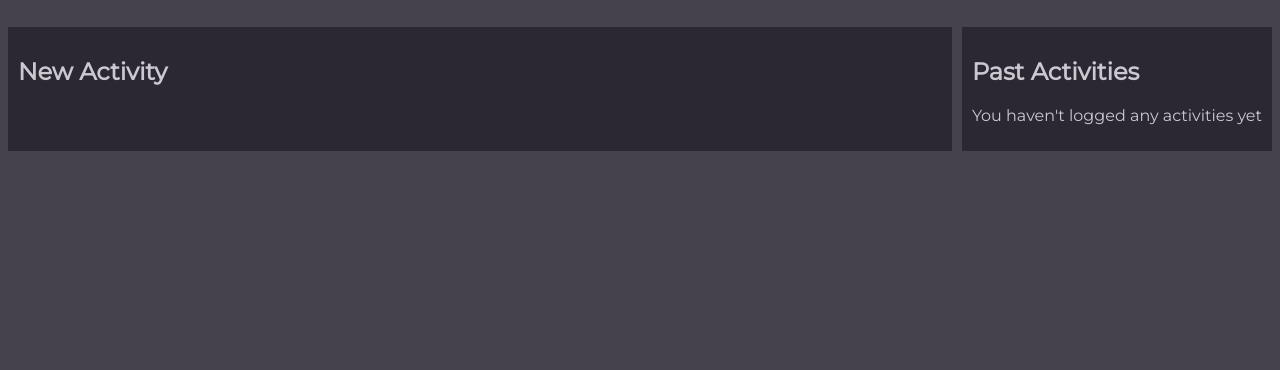
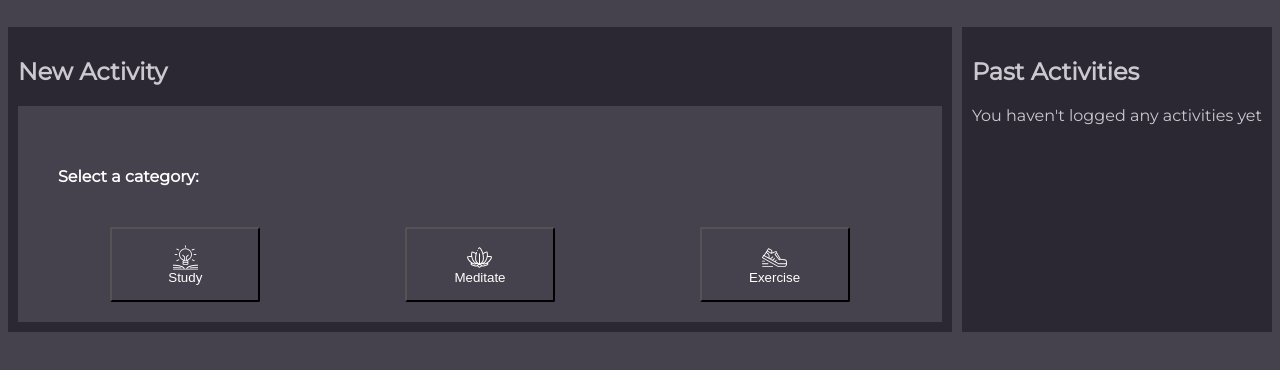
Before and after one commit to jennadilullo8/intention-timer, a plain HTML site: page index.html in a window 1280 px wide. Shown: the part 60-430 px from the top of the page. Drawn offline with Linux system fonts and the light colour scheme.

Commit message:
Add button section, button text and button image in HTML file, add styling for button section in CSS

```diff
--- a/index.html
+++ b/index.html
@@ -13,6 +13,20 @@
     <main>
       <section class="new-activity">
         <h2>New Activity</h2>
+          <section class="button-select-category">
+            <h4>Select a category:</h4>
+              <article class="button-section">
+                <button class="study"><img src="./assets/study.svg" alt="study-icon" width="25px">
+                  Study
+                </button>
+                <button class="meditate"><img src="./assets/meditate.svg" alt="meditate-icon" width="25px">
+                  Meditate
+                </button>
+                <button class="exercise"><img src="./assets/exercise.svg" alt="exercise-icon" width="25px">
+                  Exercise
+                </button>
+              </article>
+          </section>
       </section>
     </main>
     <aside>
--- a/styles.css
+++ b/styles.css
@@ -34,3 +34,31 @@ aside {
   color: #CBC9CF;
   padding: 10px;
 }
+
+/* MAIN SECTION */
+.button-select-category {
+  background-color: #46424D;
+  color: #FFFF;
+  padding: 20px;
+}
+
+h4 {
+  padding: 20px;
+}
+
+.study, .exercise, .meditate {
+  background-color: #46424D;
+  color: #FFFF;
+  border-radius: 2px;
+  width: 150px;
+  height: 75px;
+  display: flex;
+  flex-direction: column;
+  align-items: center;
+  justify-content: center;
+}
+
+.button-section {
+  display: flex;
+  justify-content: space-around;
+}
```
